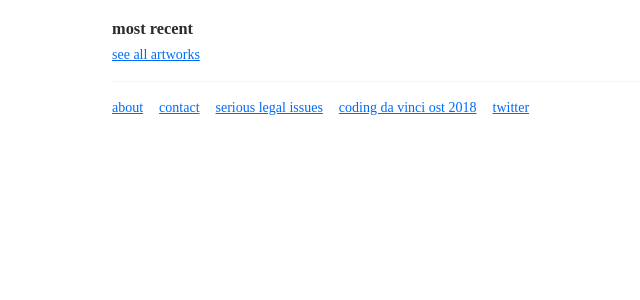
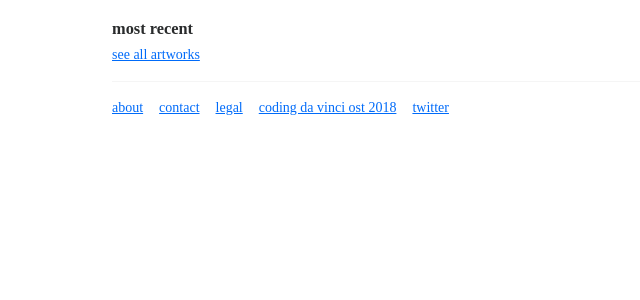
Before and after one commit to jfilter/MDMA, a Django app: a page that uses templates/base.html in a window 1280 px wide. Shown: the part 133-433 px from the top of the page, without its empty margins (128-768 px from the left). Run offline with Django 3.2, Linux system fonts and the light colour scheme; data that the repository does not hold is empty; parts of the project's set-up code (start-up, migrations or seed data) failed here and were passed over; some libraries are stand-ins or nearby versions.

Commit message:
fix legal page

```diff
--- a/templates/base.html
+++ b/templates/base.html
@@ -24,7 +24,7 @@
   </header>
     {% block content %}
     {% endblock %}
-  <footer><a href="/about">about</a><a href="https://johannesfilter.com/contact/">contact</a><a href="/legal">serious legal issues</a><a href="https://codingdavinci.de/events/ost/">coding da vinci ost 2018</a><a href="https://twitter.com/mdma_art">twitter</a></footer>
+  <footer><a href="/about">about</a><a href="https://johannesfilter.com/contact/">contact</a><a href="/legal">legal</a><a href="https://codingdavinci.de/events/ost/">coding da vinci ost 2018</a><a href="https://twitter.com/mdma_art">twitter</a></footer>
 </body>
 <!-- Matomo -->
 <script type="text/javascript">
```
